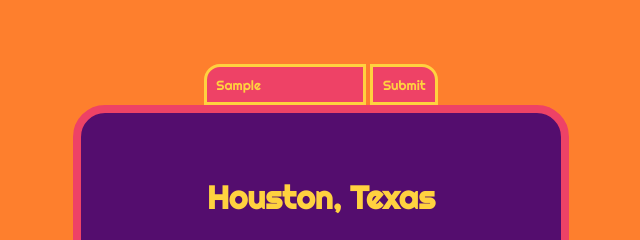
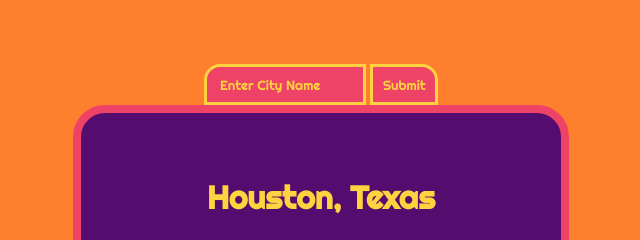
Before and after one commit to MortalChris/Weather-App, a website built with webpack: page dist/index.html in a window 1280 px wide. Both pictures are taken after typing "Sample" into the empty fields and a click on the button "Submit". Shown: the top 240 px of the page, 319-959 px from the left. Built offline with nearby package versions, Linux system fonts and the light colour scheme; no server answers.

Commit message:
IDK what changes I did

```diff
--- a/src/functionality.js
+++ /dev/null
@@ -1,5 +0,0 @@
-function weatherApp(){
-    const form = document.getElementById("form");
-    form.addEventListener("submit", (e) => {
-    })
-};
--- a/src/index.js
+++ b/src/index.js
@@ -1 +1,4 @@
+import {weatherApp} from './weather.js';
 import './style.css';
+
+weatherApp();
--- a/src/style.css
+++ b/src/style.css
@@ -43,6 +43,7 @@ body{
     border: .2rem solid var(--clr-three);
     background-color: var(--clr-two);
     color: var(--clr-three);
+    outline: none;
 }
 ::placeholder{
     color: var(--clr-three);
@@ -62,8 +63,6 @@ body{
     background-color: var(--clr-one);
     transform: translateY(.2rem);
 }
-
-
 
 
 #city-text{
--- a/src/weather.js
+++ b/src/weather.js
@@ -0,0 +1,23 @@
+function weatherApp(){
+    const button = document.getElementById("submit-button");
+
+    button.addEventListener("click", function click(){
+        const inputCity = document.getElementById("input-city-name").value;
+        console.log(inputCity);
+
+        getWeather(inputCity);
+        clearText();
+    })
+
+    async function getWeather(city){
+        const data = await fetch('https://api.weather.gov/gridpoints/OKX/35,35/forecast');
+        const result = await data.json();
+        console.log(result.properties.periods[1].shortForecast);
+    }
+
+    function clearText(){
+        document.getElementById("input-city-name").value = "";
+    }
+};
+
+export {weatherApp}
```
Also changed, not shown: dist/index.html, dist/main.js.
